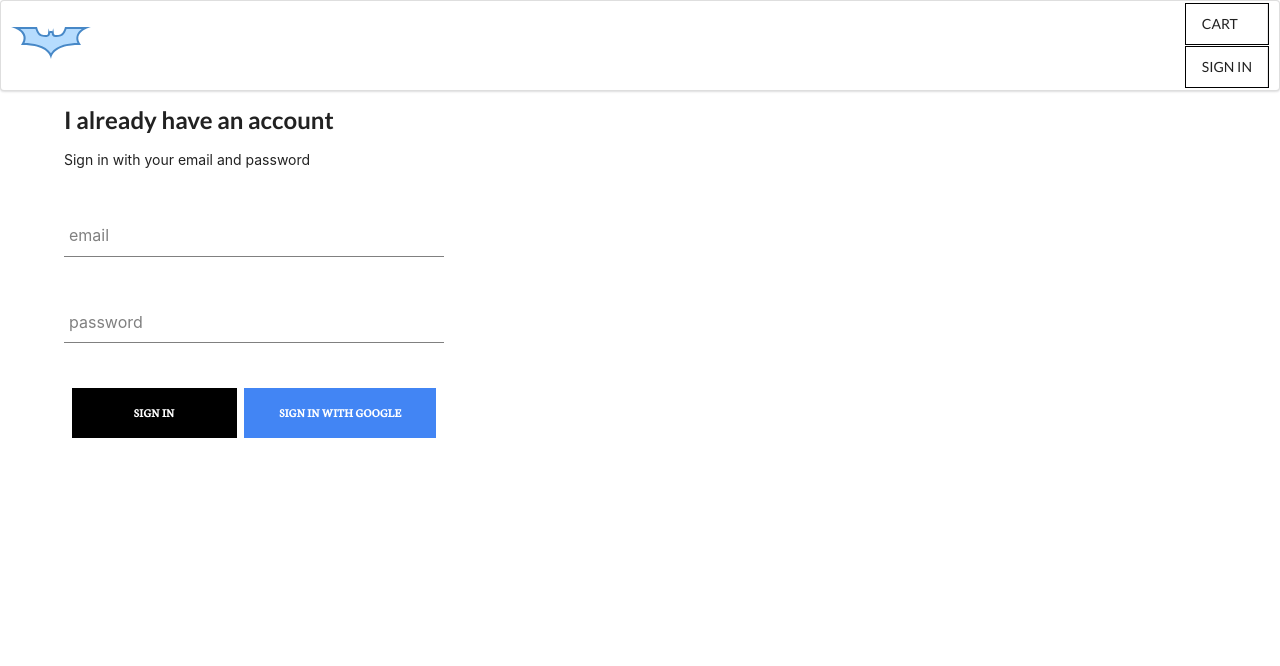
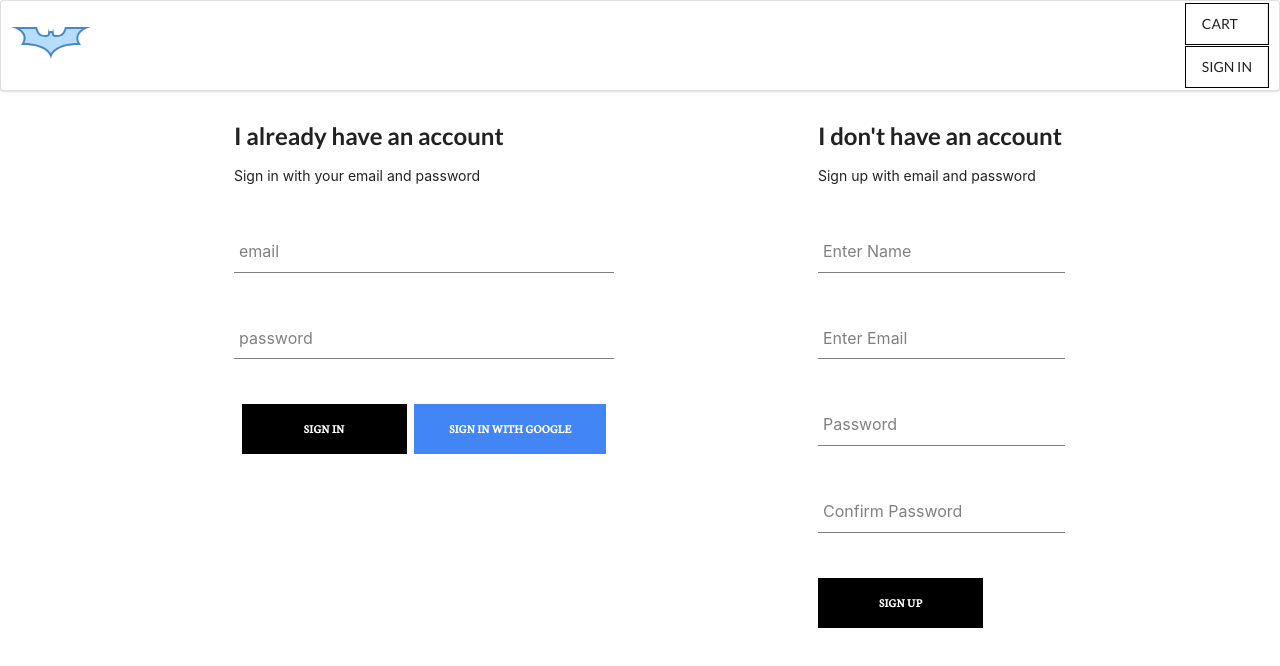
Before and after one commit to singhjason96/react-redux-project, a React (Create React App) app: page /signin in a window 1280 px wide. Shown: the top 666 px of the page. Built offline with nearby package versions, Linux system fonts and the light colour scheme; no server answers.

Commit message:
implemented firebase utils and stored authenicated users into database

```diff
--- a/src/App.js
+++ b/src/App.js
@@ -4,7 +4,7 @@ import './App.css';
 import HomePage from './pages/homepage/homepage.component';
 import ShopPage from './pages/shop/shop.component';
 import SignInAndSignUp from './pages/sign-in-and-sign-up/sign-in-and-sign-up.component.jsx';
-import { auth } from './firebase/firebase.utils';
+import { auth, createUserProfileDocument } from './firebase/firebase.utils';
 import Header from './components/header/header.component';
 
 class App extends React.Component {
@@ -19,9 +19,22 @@ class App extends React.Component {
   unsubscriveFromAuth = null;
 
   componentDidMount(){
-    this.unsubscribeFromAuth = auth.onAuthStateChanged(user => {
-      this.setState({currentUser: user});
-      console.log(user);
+    this.unsubscribeFromAuth = auth.onAuthStateChanged(async userAuth => {
+      if(userAuth) {
+        const userRef = await createUserProfileDocument(userAuth);
+
+        userRef.onSnapshot(snapShot => {
+          this.setState({
+            currentUser: {
+              id: snapShot.id,
+              ...snapShot.data()
+            }
+          })
+          console.log(this.state);
+        })
+
+      }
+     this.setState({currentUser: userAuth})
     })
   }
 
--- /dev/null
+++ b/src/components/sign-up/sign-up.component.jsx
@@ -0,0 +1,94 @@
+import React from 'react';
+import FormInput from '../form-input/form-input.component';
+import CustomButton from '../custom-button/custom-button.component';
+import {auth, createUserProfileDocument} from '../../firebase/firebase.utils';
+import './sign-up.styles.scss';
+
+class SignUp extends React.Component {
+    constructor(){
+        super();
+
+        this.state = {
+            displayName: '',
+            email: '',
+            password: '',
+            confirmPassword: ''
+        }
+    }
+
+    handleSubmit = async event => {
+        event.preventDefault();
+
+        const {displayName, email, password, confirmPassword} = this.state;
+
+        if(password != confirmPassword) {
+            alert("passwords don't match chief");
+            return;
+        }
+
+        try {
+            const { user} = await auth.createUserWithEmailAndPassword(email, password);
+            await createUserProfileDocument(user, {displayName});
+
+            this.setState({
+                displayName: '',
+                email: '',
+                password: '',
+                confirmPassword: ''
+            });
+
+        } catch(error) {
+            console.error(error);
+        }
+    }
+
+    handleChange = event => {
+        const {name, value} = event.target;
+
+        this.setState({[name]: value});
+    }
+
+    render(){
+        const {displayName, email, password, confirmPassword} = this.state;
+        return(
+            <div className="sign-up">
+                <h2 className="title">I don't have an account</h2>
+                <span>Sign up with email and password</span>
+                <form className="sign-up-form" onSubmit={this.handleSubmit} >
+                    <FormInput
+                    type="text"
+                    name="displayName"
+                    value={displayName}
+                    onChange={this.handleChange}
+                    label="Enter Name"
+                    required/>
+                    <FormInput
+                    type="email"
+                    name="email"
+                    value={email}
+                    onChange={this.handleChange}
+                    label="Enter Email"
+                    required/>
+                    <FormInput
+                    type="password"
+                    name="password"
+                    value={password}
+                    onChange={this.handleChange}
+                    label="Password"
+                    required/>
+                    <FormInput
+                    type="password"
+                    name="confirmPassword"
+                    value={confirmPassword}
+                    onChange={this.handleChange}
+                    label="Confirm Password"
+                    required/>
+                    <CustomButton type="submit">SIGN UP</CustomButton>
+
+                </form>
+            </div>
+        )
+    }
+}
+
+export default SignUp;
--- /dev/null
+++ b/src/components/sign-up/sign-up.styles.scss
@@ -0,0 +1,9 @@
+.sing-up {
+    display: flex;
+    flex-direction: column;
+    width: 380px;
+
+    .title {
+        margin: 10px 0px;
+    }
+}
--- a/src/firebase/firebase.utils.js
+++ b/src/firebase/firebase.utils.js
@@ -14,6 +14,33 @@ const config = {
     measurementId: "G-4H2SW6ZCH2"
   };
 
+  export const createUserProfileDocument = async (userAuth, additionalData) => {
+    if (!userAuth) return;
+    const userRef = firestore.doc(`users/${userAuth.uid}`);
+    const snapShot = userRef.get();
+
+    if(!snapShot.exists) {
+      const { displayName, email} = userAuth;
+      const createdAt = new Date();
+
+      try{
+        await userRef.set({
+          displayName,
+          email,
+          createdAt,
+          ...additionalData
+
+        })
+
+      } catch (error) {
+
+        console.log('error creating user', error.message);
+
+      }
+    }
+    return userRef;
+  }
+
   firebase.initializeApp(config);
 
   export const auth = firebase.auth();
--- a/src/pages/sign-in-and-sign-up/sign-in-and-sign-up.component.jsx
+++ b/src/pages/sign-in-and-sign-up/sign-in-and-sign-up.component.jsx
@@ -1,9 +1,13 @@
 import React from 'react';
 import './sign-in-and-sign-up.styles.scss'
 import SignIn from '../../components/sign-in/sign-in.component.jsx';
+import SignUp from '../../components/sign-up/sign-up.component';
 
 const SignInAndSignUp = () => (
-    <div className="sign-in-and-sign-up"><SignIn /></div>
+    <div className="sign-in-and-sign-up">
+        <SignIn />
+        <SignUp />
+    </div>
 )
 
 export default SignInAndSignUp;
--- a/src/pages/sign-in-and-sign-up/sign-in-and-sign-up.styles.scss
+++ b/src/pages/sign-in-and-sign-up/sign-in-and-sign-up.styles.scss
@@ -0,0 +1,6 @@
+.sign-in-and-sign-up {
+    width: 850px;
+    display: flex;
+    justify-content: space-between;
+    margin: 30px auto;
+}
```
